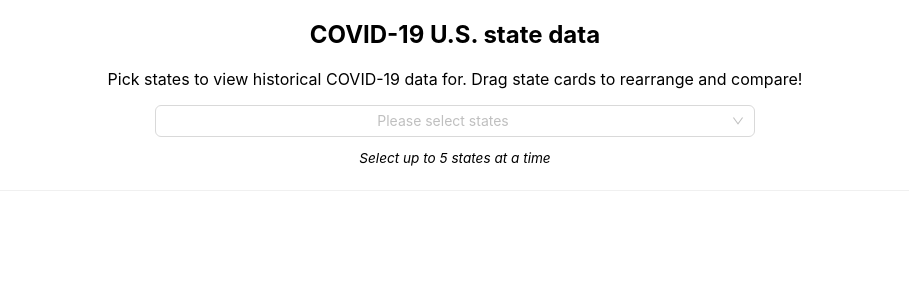
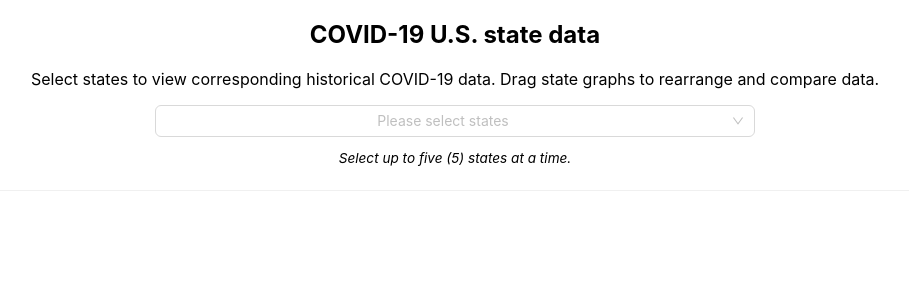
Before and after one commit to devon-norris/waymark_exercise, a React (Create React App) app: page / in a window 1280 px wide. Shown: the top 300 px of the page, without its empty margins (185-1094 px from the left). Built offline with nearby package versions, Linux system fonts and the light colour scheme.

Commit message:
change wording, sort states alphabetically

```diff
--- a/package.json
+++ b/package.json
@@ -13,6 +13,7 @@
     "@types/react": "^18.2.55",
     "@types/react-dom": "^18.2.19",
     "antd": "^5.14.1",
+    "lodash.debounce": "^4.0.8",
     "lodash.get": "^4.4.2",
     "react": "^18.2.0",
     "react-apexcharts": "^1.4.1",
@@ -46,6 +47,7 @@
     ]
   },
   "devDependencies": {
+    "@types/lodash.debounce": "^4.0.9",
     "@types/lodash.get": "^4.4.9"
   }
 }
--- a/src/appContext.tsx
+++ b/src/appContext.tsx
@@ -18,7 +18,12 @@ export const AppContextProvider = ({ children }: { children: ReactNode }) => {
     { selectedStates: [] }
   )
 
-  const setSelectedStates = useCallback((states: StateCode[]) => setState({ selectedStates: states }), [setState])
+  const setSelectedStates = useCallback(
+    (states: StateCode[]) => {
+      setState({ selectedStates: states })
+    },
+    [setState]
+  )
 
   const removeState = useCallback(
     (stateCode: StateCode) => {
--- a/src/components/Header.tsx
+++ b/src/components/Header.tsx
@@ -4,11 +4,13 @@ import { STATE_MAP, MAX_STATES_SHOWN } from '../constants'
 import { StateCode } from '../types'
 import { useAppContext } from '../appContext'
 
-const defaultStateOptions: SelectProps['options'] = Object.values(STATE_MAP).map(({ name, code }) => ({
-  label: name,
-  value: code,
-  disabled: false,
-}))
+const defaultStateOptions: SelectProps['options'] = Object.values(STATE_MAP)
+  .map(({ name, code }) => ({
+    label: name,
+    value: code,
+    disabled: false,
+  }))
+  .sort((a, b) => a.label.localeCompare(b.label))
 
 export default function Header() {
   const { selectedStates, setSelectedStates } = useAppContext()
@@ -31,17 +33,18 @@ export default function Header() {
   return (
     <div>
       <h2>COVID-19 U.S. state data</h2>
-      <p>Pick states to view historical COVID-19 data for. Drag state cards to rearrange and compare!</p>
+      <p>
+        Select states to view corresponding historical COVID-19 data. Drag state graphs to rearrange and compare data.
+      </p>
       <Select
         mode="multiple"
-        allowClear
         style={{ width: '600px' }}
         placeholder="Please select states"
         onChange={handleChangeSelectedStates}
         value={selectedStates}
         options={stateOptions}
       />
-      <p style={{ fontStyle: 'italic', fontSize: '0.85rem' }}>Select up to 5 states at a time</p>
+      <p style={{ fontStyle: 'italic', fontSize: '0.85rem' }}>Select up to five (5) states at a time.</p>
     </div>
   )
 }
--- a/src/components/StateDateDataBlock.tsx
+++ b/src/components/StateDateDataBlock.tsx
@@ -26,7 +26,7 @@ export default function StateDateDataBlock({ data }: StateDateDataBlockProps) {
       {dataFields.map(({ label, path }) => (
         <div key={path}>
           <b>{label}: </b>
-          <span>{_get(data, path) || 'n/a'}</span>
+          <span>{_get(data, path) || 'unknown'}</span>
         </div>
       ))}
     </div>
```
Also changed, not shown: src/logo.svg (deleted), 1 other file (tests, documents, lock files or other folders).
